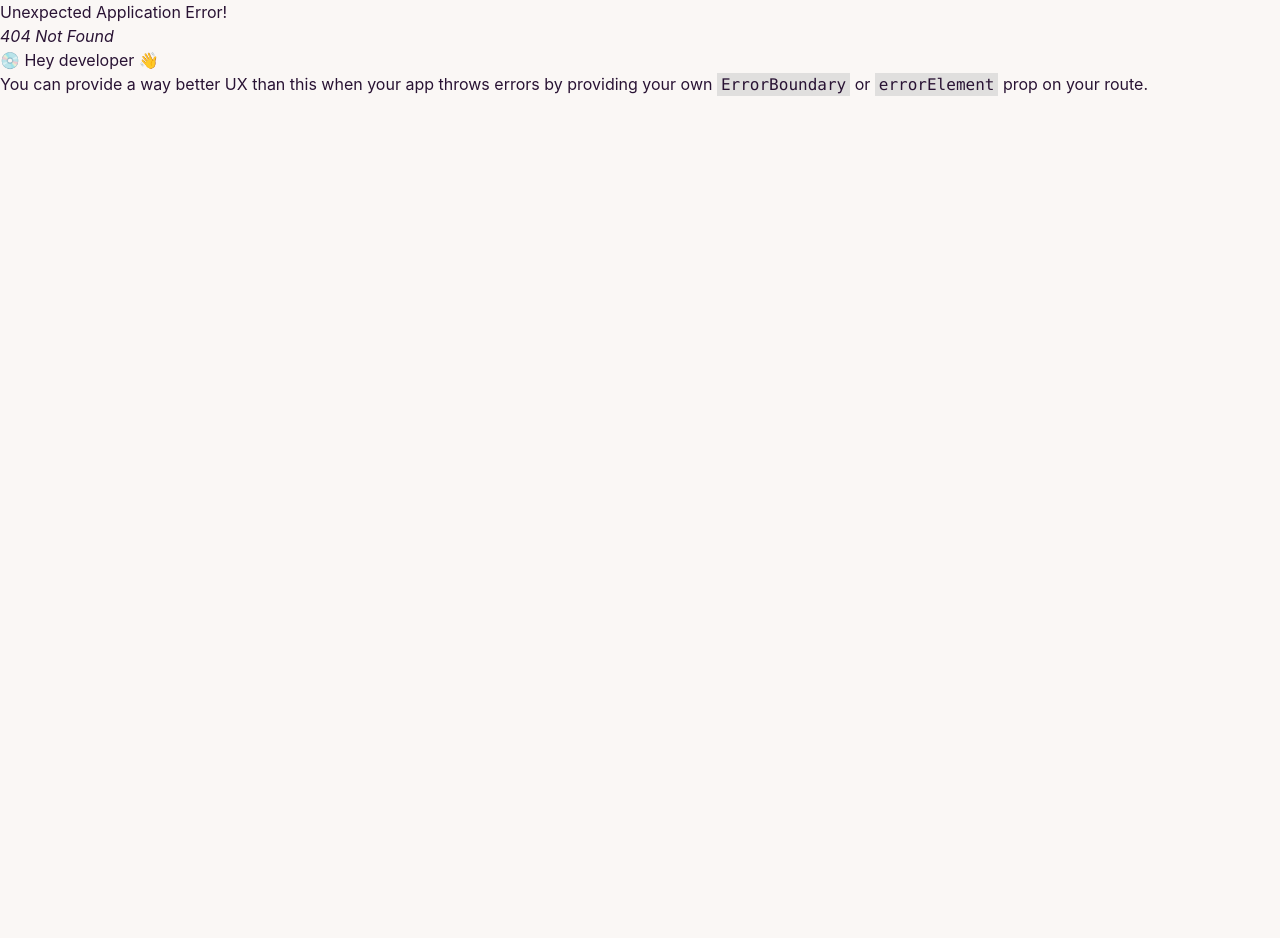
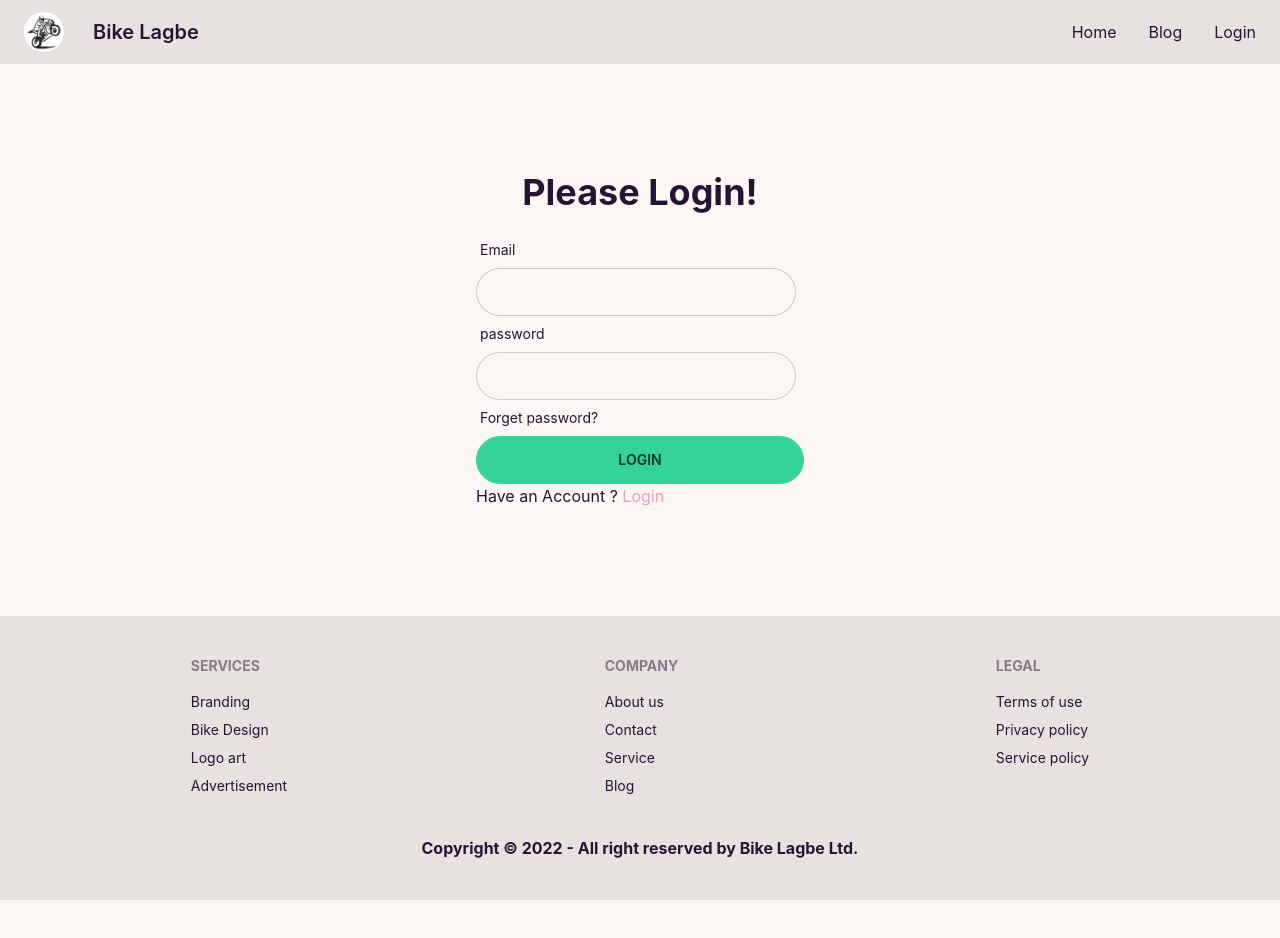
Before and after one commit to SabbirHowlader/bike-lagbe-client, a React (Create React App) app: page /register in a window 1280 px wide. Before the commit this address had no page. Before the commit the page ends 800 px from the top, so only its background shows below. Built offline with nearby package versions, Linux system fonts and the light colour scheme.

Commit message:
added login

```diff
--- a/package.json
+++ b/package.json
@@ -7,8 +7,10 @@
     "@testing-library/react": "^13.4.0",
     "@testing-library/user-event": "^13.5.0",
     "daisyui": "^2.42.1",
+    "firebase": "^9.14.0",
     "react": "^18.2.0",
     "react-dom": "^18.2.0",
+    "react-hook-form": "^7.39.5",
     "react-router-dom": "^6.4.3",
     "react-scripts": "5.0.1",
     "semantic-ui-css": "^2.5.0",
--- /dev/null
+++ b/src/Firebase/firebaseConfig.js
@@ -0,0 +1,18 @@
+// Import the functions you need from the SDKs you need
+import { initializeApp } from "firebase/app";
+// TODO: Add SDKs for Firebase products that you want to use
+// https://firebase.google.com/docs/web/setup#available-libraries
+
+// Your web app's Firebase configuration
+const firebaseConfig = {
+  apiKey: process.env.REACT_APP_apiKey,
+  authDomain: process.env.REACT_APP_authDomain,
+  projectId: process.env.REACT_APP_projectId,
+  storageBucket: process.env.REACT_APP_storageBucket,
+  messagingSenderId: process.env.REACT_APP_messagingSenderId,
+  appId: process.env.REACT_APP_appId,
+};
+
+// Initialize Firebase
+const app = initializeApp(firebaseConfig);
+export default app;
--- a/src/Page/Login/Login.js
+++ b/src/Page/Login/Login.js
@@ -1,9 +1,63 @@
 import React from 'react';
+import { useForm } from 'react-hook-form';
+import { Link } from 'react-router-dom';
 
 const Login = () => {
+    const { register, handleSubmit, formState:{errors} } = useForm();
+
+
+    const handleLogin = data =>{
+        console.log(data);
+    }
+    // const handleLogin = data =>{
+    //     console.log(data);
+    //     console.log(errors);
+    //     setLoginError('');
+    //     signIn(data.email, data.password)
+    //     .then(result =>{
+    //         const user = result.user;
+    //         console.log(user);
+    //         setLoginUserEmail(data.email);
+
+    //     })
+    //     .catch(error => {
+    //         console.log(error.message)
+    //         setLoginError(error.message);
+    //     });
+    // }
     return (
-        <div>
-            <h2>Login</h2>
+        <div className='h-[800] flex justify-center items-center my-20'>
+            <div className='w-96 p-7'>
+                <h2 className='text-4xl font-bold text-center mb-5'>Please Login!</h2>
+                <form onSubmit={handleSubmit(handleLogin)}>
+                    <div className="form-control w-full max-w-xs">
+                        <label className="label"><span className="label-text">Email</span></label>
+                        <input type="text" {...register("email",{ required: "Email Address is required" })}className="input input-bordered w-full" />
+
+                        {errors.email && <p className='text-red-600'>{errors.email?.message}</p>}
+                    </div>
+                    <div className="form-control w-full max-w-xs">
+                        <label className="label"><span className="label-text">password</span></label>
+                        <input type="password"
+                        {...register("password", {
+                            required:"password is required",
+                            minLength:{value:6, message:'password must be 6 characters'}
+                        })}
+                        className="input input-bordered w-full" />
+
+                        <label className="label"><span className="label-text">Forget password?</span></label>
+                        {errors.password && <p className='text-red-600'>{errors.password?.message}</p>}
+                    </div>
+
+                    <input className='btn btn-success w-full' value="Login" type="submit" />
+                    <div>
+                        {/* {loginError && <p className='text-red-600'>{loginError}</p>} */}
+                    </div>
+                </form>
+                <p>New to Bike Lagbe? <Link className='text-secondary' to='/register'>Create new account</Link></p>
+                <div className="divider">OR</div>
+                <button className='btn btn-success w-full'>CONTINUE WITH GOOGLE</button>
+            </div>
         </div>
     );
 };
--- a/src/Page/Register/Register.js
+++ b/src/Page/Register/Register.js
@@ -1,9 +1,45 @@
 import React from 'react';
+import { useForm } from 'react-hook-form';
+import { Link } from 'react-router-dom';
 
 const Register = () => {
+    const { register, handleSubmit, formState:{errors} } = useForm();
+
+    const handleSignup = data =>{
+        console.log(data);
+    }
+
     return (
-        <div>
-            <h2>Register</h2>
+        <div className='h-[800] flex justify-center items-center my-20'>
+            <div className='w-96 p-7'>
+                <h2 className='text-4xl font-bold text-center mb-5'>Please Login!</h2>
+                <form onSubmit={handleSubmit(handleSignup)}>
+                    <div className="form-control w-full max-w-xs">
+                        <label className="label"><span className="label-text">Email</span></label>
+                        <input type="text" {...register("email", { required: "Email Address is required" })} className="input input-bordered w-full" />
+
+                        {errors.email && <p className='text-red-600'>{errors.email?.message}</p>}
+                    </div>
+                    <div className="form-control w-full max-w-xs">
+                        <label className="label"><span className="label-text">password</span></label>
+                        <input type="password"
+                            {...register("password", {
+                                required: "password is required",
+                                minLength: { value: 6, message: 'password must be 6 characters' }
+                            })}
+                            className="input input-bordered w-full" />
+
+                        <label className="label"><span className="label-text">Forget password?</span></label>
+                        {errors.password && <p className='text-red-600'>{errors.password?.message}</p>}
+                    </div>
+
+                    <input className='btn btn-success w-full' value="Login" type="submit" />
+                    <div>
+                        {/* {loginError && <p className='text-red-600'>{loginError}</p>} */}
+                    </div>
+                </form>
+                <p>Have an Account ? <Link className='text-secondary' to='/login'>Login</Link></p>
+            </div>
         </div>
     );
 };
--- a/src/Page/Shared/Navbar/Navbar.js
+++ b/src/Page/Shared/Navbar/Navbar.js
@@ -8,7 +8,7 @@
     <React.Fragment>
         <li><Link to="/" className='rounded-full'>Home</Link></li>
         <li><Link to="/" className='rounded-full'>Blog</Link></li>
-        <li><Link to="/" className='rounded-full'>About</Link></li>
+        <li><Link to="/login" className='rounded-full'>Login</Link></li>
 
         {/* {user?.uid ?
             <>
```
Also changed, not shown: src/Routes/Route/Route.js (+11 -1 lines), 1 other file (tests, documents, lock files or other folders).
